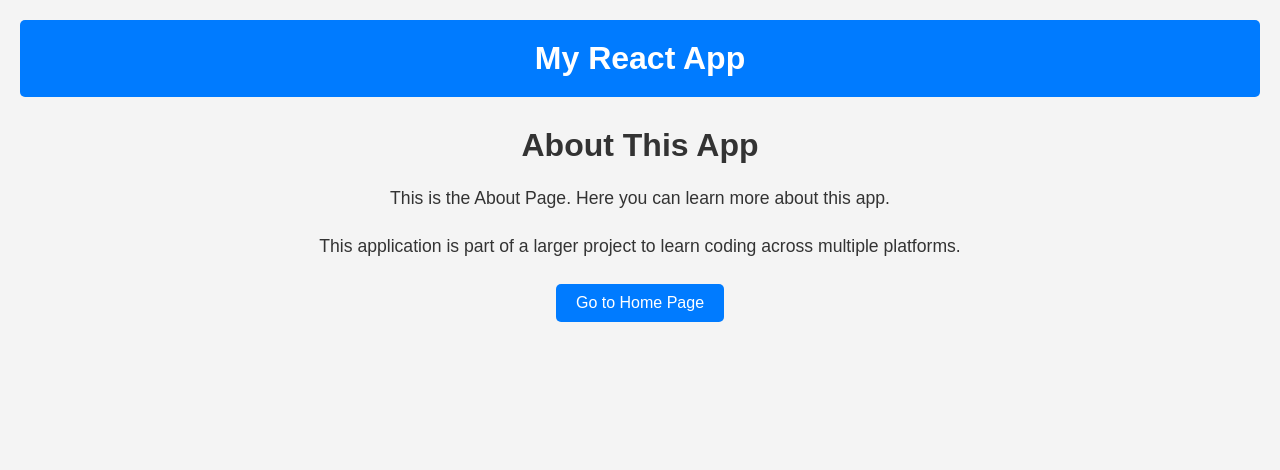
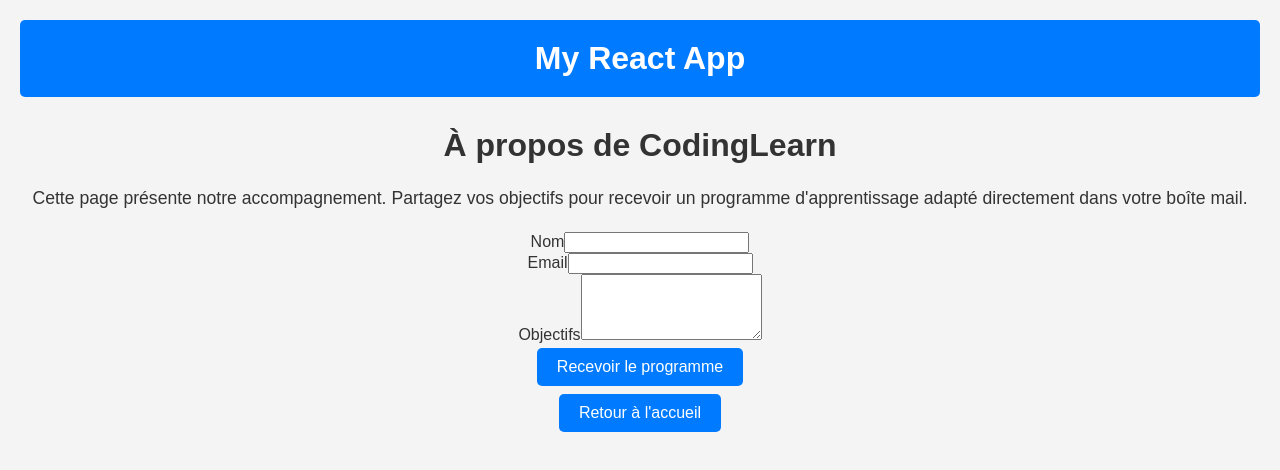
Before and after one commit to mvesankara/CodingLearn, a React (Create React App) app in the folder beginner-react-webapp/: page /about in a window 1280 px wide. Shown: the top 470 px of the page. Built offline with nearby package versions, Linux system fonts and the light colour scheme.

Commit message:
Add lead capture form to About page

```diff
--- a/beginner-react-webapp/src/AboutPage.js
+++ b/beginner-react-webapp/src/AboutPage.js
@@ -1,14 +1,103 @@
-import React from 'react';
+import React, { useState } from 'react';
 import { Link } from 'react-router-dom';
+import { submitLead } from './services/leads';
 
 function AboutPage() {
+  const [formData, setFormData] = useState({
+    name: '',
+    email: '',
+    goals: '',
+  });
+  const [status, setStatus] = useState({ type: 'idle', message: '' });
+  const [isSubmitting, setIsSubmitting] = useState(false);
+
+  const handleChange = (event) => {
+    const { name, value } = event.target;
+    setFormData((prev) => ({ ...prev, [name]: value }));
+  };
+
+  const handleSubmit = async (event) => {
+    event.preventDefault();
+    setIsSubmitting(true);
+    setStatus({ type: 'loading', message: '' });
+
+    try {
+      await submitLead(formData);
+      setStatus({
+        type: 'success',
+        message: 'Merci ! Nous vous enverrons votre programme personnalisé très bientôt.',
+      });
+      setFormData({ name: '', email: '', goals: '' });
+    } catch (error) {
+      setStatus({
+        type: 'error',
+        message:
+          "Oups, une erreur est survenue. Merci de réessayer plus tard ou de nous contacter directement.",
+      });
+    } finally {
+      setIsSubmitting(false);
+    }
+  };
+
   return (
     <div>
-      <h1>About This App</h1>
-      <p>This is the About Page. Here you can learn more about this app.</p>
-      <p>This application is part of a larger project to learn coding across multiple platforms.</p>
+      <h1>À propos de CodingLearn</h1>
+      <p>
+        Cette page présente notre accompagnement. Partagez vos objectifs pour recevoir un programme
+        d'apprentissage adapté directement dans votre boîte mail.
+      </p>
+
+      <form onSubmit={handleSubmit} aria-label="Formulaire de contact">
+        <div>
+          <label htmlFor="name">Nom</label>
+          <input
+            id="name"
+            name="name"
+            type="text"
+            value={formData.name}
+            onChange={handleChange}
+            required
+          />
+        </div>
+
+        <div>
+          <label htmlFor="email">Email</label>
+          <input
+            id="email"
+            name="email"
+            type="email"
+            value={formData.email}
+            onChange={handleChange}
+            required
+          />
+        </div>
+
+        <div>
+          <label htmlFor="goals">Objectifs</label>
+          <textarea
+            id="goals"
+            name="goals"
+            value={formData.goals}
+            onChange={handleChange}
+            rows="4"
+            required
+          />
+        </div>
+
+        <button type="submit" disabled={isSubmitting}>
+          {isSubmitting ? 'Envoi en cours…' : 'Recevoir le programme'}
+        </button>
+      </form>
+
+      {status.type === 'success' && <p role="status">{status.message}</p>}
+      {status.type === 'error' && (
+        <p role="alert" style={{ color: 'red' }}>
+          {status.message}
+        </p>
+      )}
+
       <Link to="/">
-        <button>Go to Home Page</button>
+        <button type="button">Retour à l'accueil</button>
       </Link>
     </div>
   );
--- /dev/null
+++ b/beginner-react-webapp/src/services/leads.js
@@ -0,0 +1,25 @@
+const DELAY_MS = 400;
+
+/**
+ * Envoie les informations de lead vers notre CRM.
+ * @param {{name: string, email: string, goals: string}} lead
+ * @returns {Promise<{status: 'ok'}>}
+ */
+export function submitLead(lead) {
+  return new Promise((resolve, reject) => {
+    setTimeout(() => {
+      if (!lead || !lead.email) {
+        reject(new Error('Email manquant'));
+        return;
+      }
+
+      // Mock : on simule la persistance locale en journalisant dans la console.
+      // Dans une vraie application, on ferait un appel fetch/axios ici.
+      // eslint-disable-next-line no-console
+      console.info('Lead enregistré', lead);
+      resolve({ status: 'ok' });
+    }, DELAY_MS);
+  });
+}
+
+export default submitLead;
```
Also changed, not shown: beginner-react-webapp/src/setupTests.js (+24 -0 lines), 2 other files (tests, documents, lock files or other folders).
